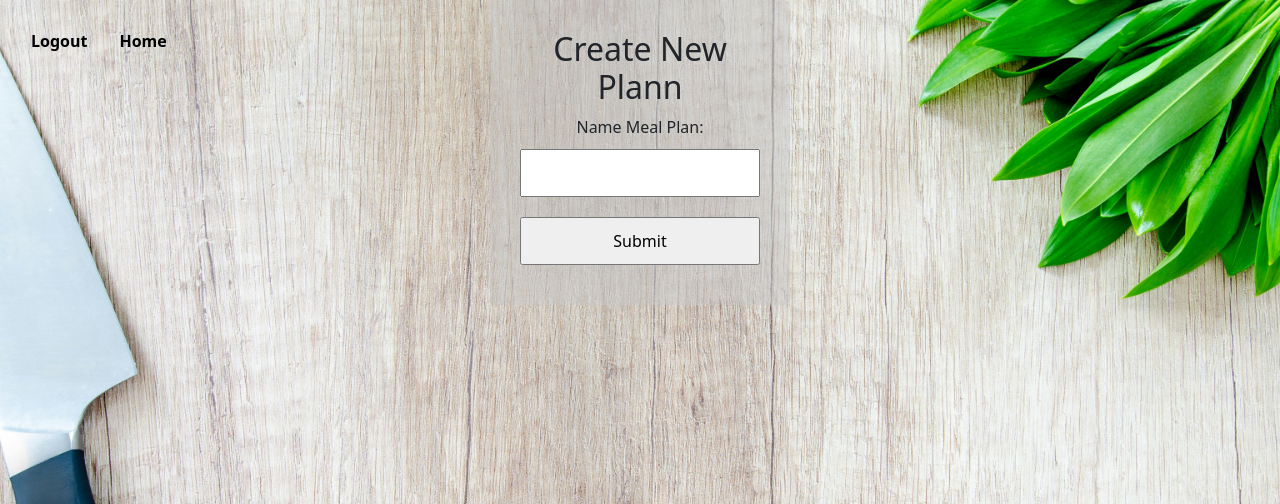
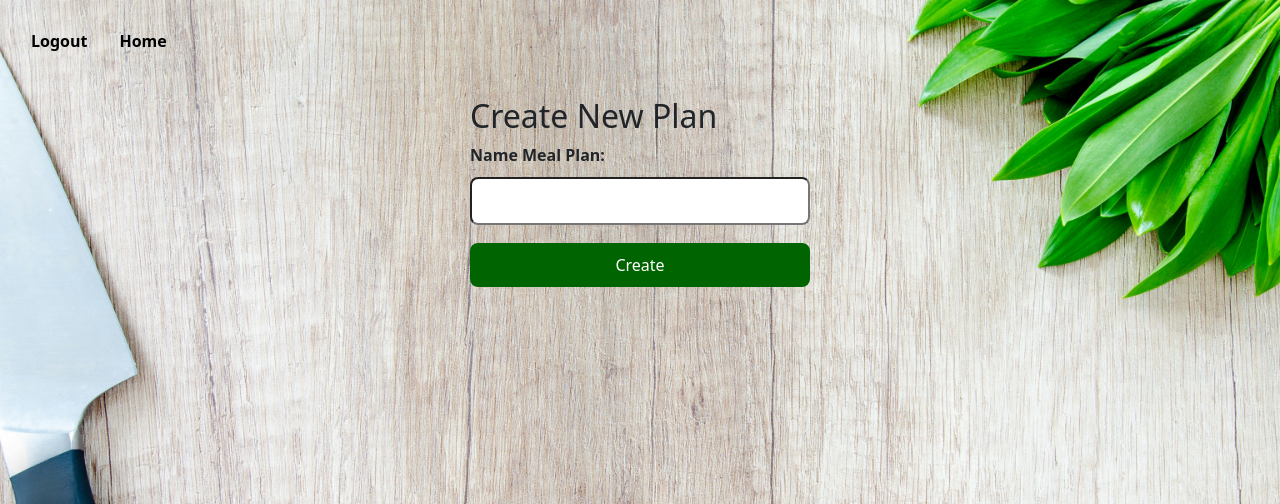
Before and after one commit to prep-pal-org/cmpt370-team14, a Flask app: page /create_meal_plan in a window 1280 px wide. Shown: the top 504 px of the page. Run offline with Flask 3, Linux system fonts and the light colour scheme; a user stored in the database is signed in.

Commit message:
Files edited for design purposes

```diff
--- a/cmpt370_project_user_management/MealPlanner.py
+++ b/cmpt370_project_user_management/MealPlanner.py
@@ -317,6 +317,8 @@ def user_list_for_testing():
 # Create a new meal plan - Randi
 @app.route('/create_meal_plan', methods=['GET', 'POST'])
 def create_meal_plan():
+    print("DEBUG route triggered, request.form:", request.form)
+    print("DEBUG route triggered, request.args:", request.args)
     # Check if user is logged in.
     username = session.get('username')
     if not username:
@@ -324,14 +326,16 @@ def create_meal_plan():
         return redirect(url_for('login'))
 
     if request.method == 'POST':
-        plan_name = request.form['plan_name']
+        print("DEBUG form keys:", request.form.keys())
+        plan_name = request.form.get('plan_name')
+        print("DEBUG plan_name:", plan_name)
 
         # Get user ID
         with sqlite3.connect(DB_NAME) as conn:
             cur = conn.cursor()
             creator_id = cur.execute(
                 "SELECT user_id FROM user_profile WHERE username = ?",
-                (session['username'],)
+                (username,)
             ).fetchone()
 
             if creator_id is None:
@@ -370,7 +374,7 @@ def create_meal_plan():
         flash("Meal plan created!")
         return redirect(url_for('view_meal_plan', meal_plan_id=meal_plan_id))
 
-    return render_template("create_meal_plan.html")
+    return render_template("create_meal_plan.html",)
 
 
 # Generate the invite code - Randi
--- a/cmpt370_project_user_management/Templates/create_meal_plan.html
+++ b/cmpt370_project_user_management/Templates/create_meal_plan.html
@@ -6,7 +6,7 @@
     <meta name="viewport" content="width-device-width, initial-scale=1.0">
     <title>Login Page</title>
     <link href="https://cdn.jsdelivr.net/npm/bootstrap@5.3.8/dist/css/bootstrap.min.css" rel="stylesheet" integrity="sha384-sRIl4kxILFvY47J16cr9ZwB07vP4J8+LH7qKQnuqkuIAvNWLzeN8tE5YBujZqJLB" crossorigin="anonymous">
-    <link rel="stylesheet" type="text/css" href="{{ url_for('static', filename='form_webpage.css') }}">
+    <link rel="stylesheet" type="text/css" href="{{ url_for('static', filename='styleDesign.css') }}">
 </head>
 <body>
     <div class="topnav">
@@ -14,25 +14,26 @@
         <a href="/login_landing_page" id="home">Home</a>
     </div>
 
-    <div class="container">
+    <div class="container d-flex justify-content-center align-items-center gap-2">
         <form method="POST" class="login-form" action="{{ url_for('create_meal_plan') }}">
-            <h2>Create New Plann</h2>
-          <label for="mealplan">Name Meal Plan:</label><br>
-          <input type="text" id="plan_name" name="plan_name"><br>
-          <input type="submit" value="Submit">
+            <h2>Create New Plan</h2>
+            <label class="fw-bold" for="mealplan">Name Meal Plan:</label><br>
+            <input type="text" id="plan_name" name="plan_name"><br>
+            <button type="submit">Create</button>
         </form>
+    </div>
 
-        {% with messages = get_flashed_messages() %}
-            {% if messages %}
+    {% with messages = get_flashed_messages() %}
+        {% if messages %}
             <div id="popup" class="popup">
                 <div class="popup-content">
                     <p>{{ messages[0] }}</p>
                     <button onclick="closePopup()">Close</button>
                 </div>
             </div>
-            {% endif %}
-        {% endwith %}
-    </div>
+        {% endif %}
+    {% endwith %}
+
     <script src="https://cdn.jsdelivr.net/npm/bootstrap@5.3.8/dist/js/bootstrap.bundle.min.js" integrity="sha384-FKyoEForCGlyvwx9Hj09JcYn3nv7wiPVlz7YYwJrWVcXK/BmnVDxM+D2scQbITxI" crossorigin="anonymous"></script>
     <script src="{{ url_for('static', filename='eventHandling.js') }}"></script>
 </body>
--- a/cmpt370_project_user_management/Templates/login_landing_page.html
+++ b/cmpt370_project_user_management/Templates/login_landing_page.html
@@ -20,17 +20,17 @@
         <div class="container px-4 text-center">
             <div class="row gx-5">
                 <div class="col">
-                    <form action="{{ url_for('create_meal_plan', meal_plan_id=meal_plan_id) }}" method="POST" class="d-inline">
+                    <form action="{{ url_for('create_meal_plan', meal_plan_id=meal_plan_id) }}" class="d-inline">
                         <button type="submit" class="btn btn-lg btn-success">Create New Plan</button>
                     </form>
                 </div>
                 <div class="col">
-                    <form action="{{ url_for('join_meal_plan') }}" method="POST" class="d-inline">
+                    <form action="{{ url_for('join_meal_plan') }}" class="d-inline">
                         <button type="submit" class="btn btn-lg btn-success">Join Plan</button>
                     </form>
                 </div>
                 <div class="col">
-                    <form action="{{ url_for('list_meal_plans') }}" method="POST" class="d-inline">
+                    <form action="{{ url_for('list_meal_plans') }}" class="d-inline">
                         <button type="submit" class="btn btn-lg btn-success">View Plans</button>
                     </form>
                 </div>
```
Also changed, not shown: cmpt370_project_user_management/Templates/calendar.html (+11 -6 lines), cmpt370_project_user_management/Templates/join_meal_plan.html (+4 -4 lines), cmpt370_project_user_management/db/saucyapp.db.
